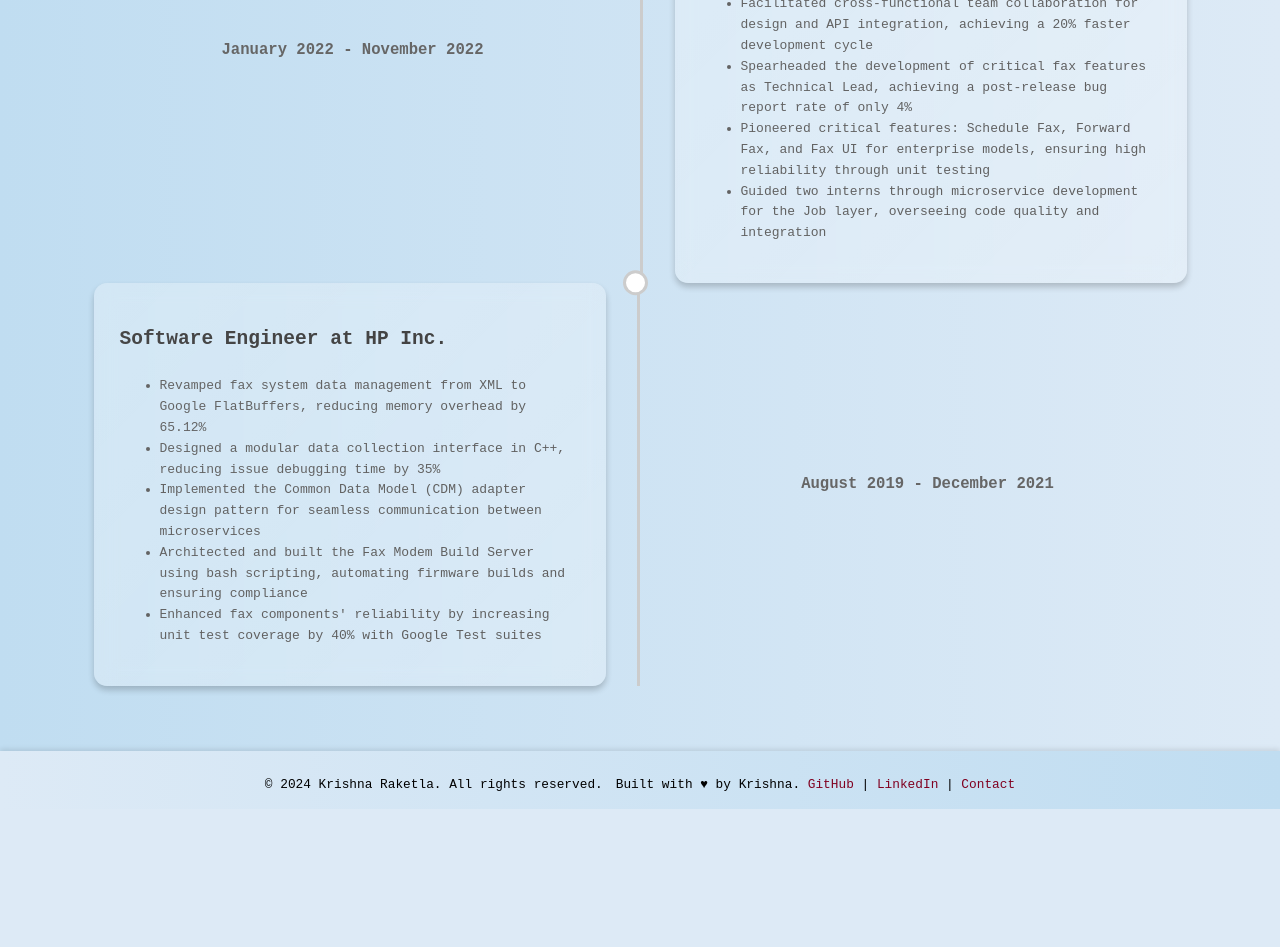
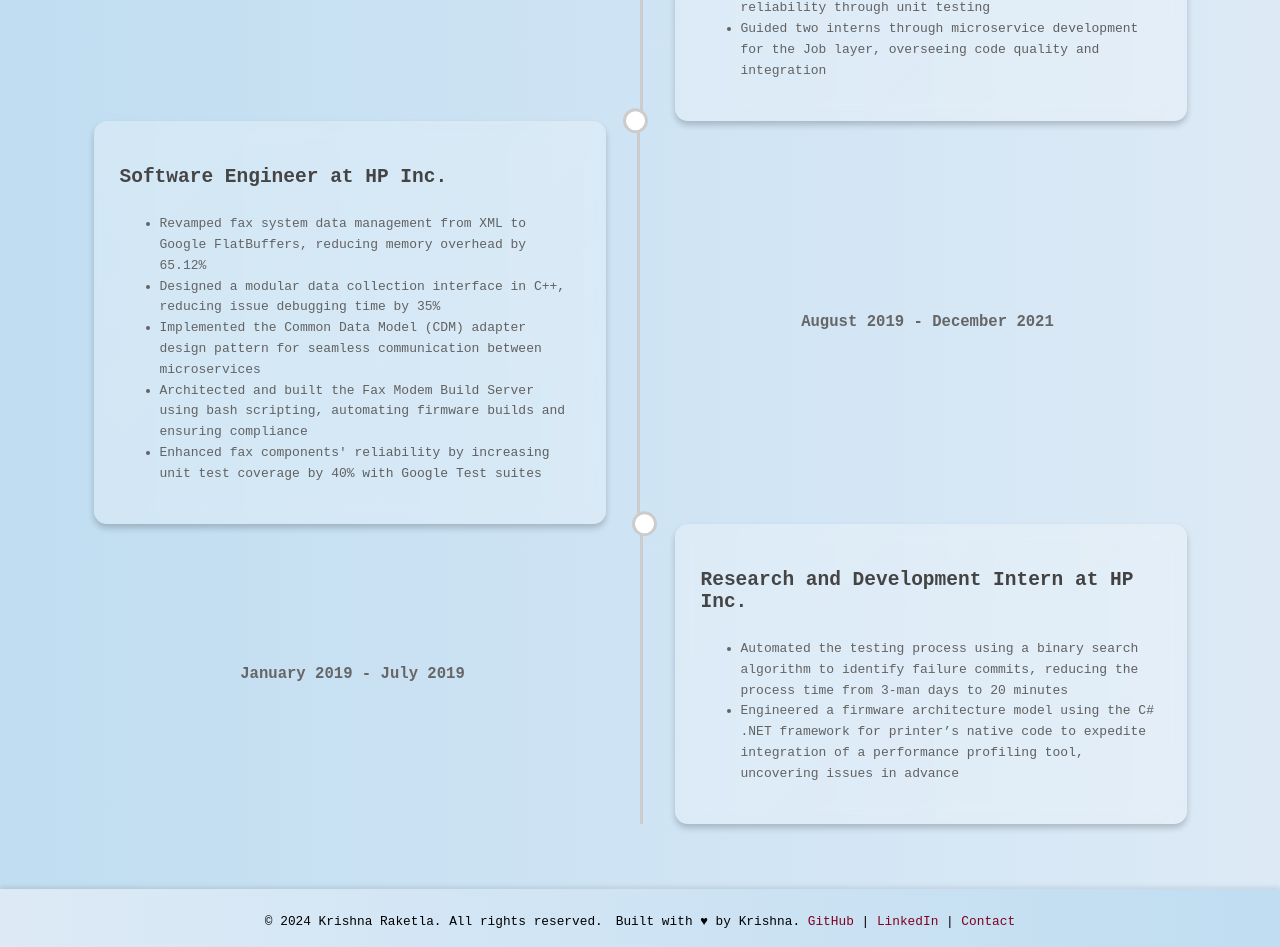
Before and after one commit to krishnaraketla/portfolio, a React (Create React App) app in the folder frontend/: page /experience in a window 1280 px wide. Shown: the part 720-1667 px from the top of the page. Before the commit the page ends 1529 px from the top, so only its background shows below. Built offline with nearby package versions, Linux system fonts and the light colour scheme; the HTML template or start-up script is replaced by a standard one.

Commit message:
adjustments

```diff
--- a/frontend/src/pages/Experience.js
+++ b/frontend/src/pages/Experience.js
@@ -40,7 +40,16 @@
       </ul>
     `,
   },
-  // Add more items as needed
+  {
+    title: 'Research and Development Intern at HP Inc.',
+    date: 'January 2019 - July 2019',
+    description: `
+      <ul>
+        <li>Automated the testing process using a binary search algorithm to identify failure commits, reducing the process time from 3-man days to 20 minutes</li>
+        <li>Engineered a firmware architecture model using the C# .NET framework for printer’s native code to expedite integration of a performance profiling tool, uncovering issues in advance</li>
+      </ul>
+    `,
+  },
 ];
 
 const Experience = () => {
--- a/frontend/src/styles/Timeline.css
+++ b/frontend/src/styles/Timeline.css
@@ -21,7 +21,6 @@
 
   .timeline-event {
     display: flex;
-    min-height: 50vh;
     flex-direction: row-reverse;
   }
 
@@ -98,6 +97,7 @@
       border-left: var(--line-width) solid var(--timeline-color);
       position: relative;
       padding-left: 2rem;
+      padding-bottom: 1rem;;
       margin-left: 1rem;
     }
 
```
